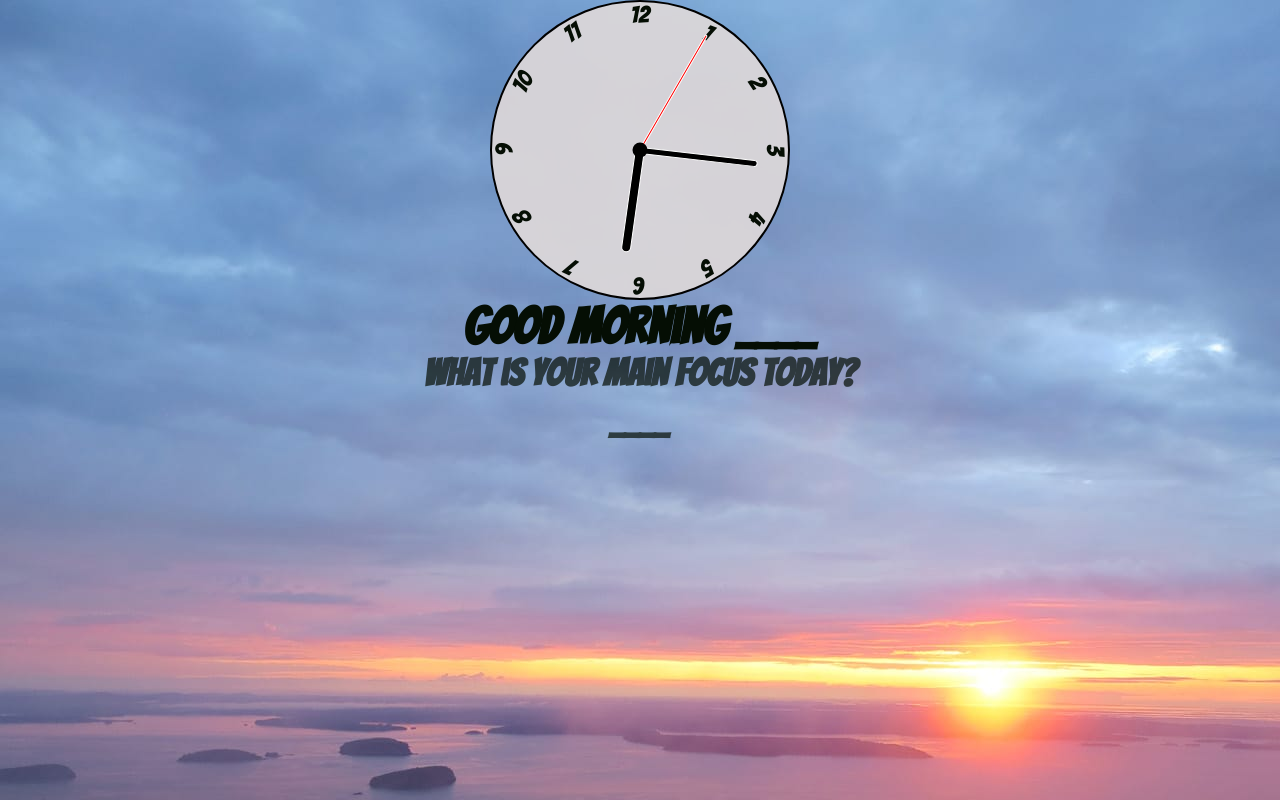
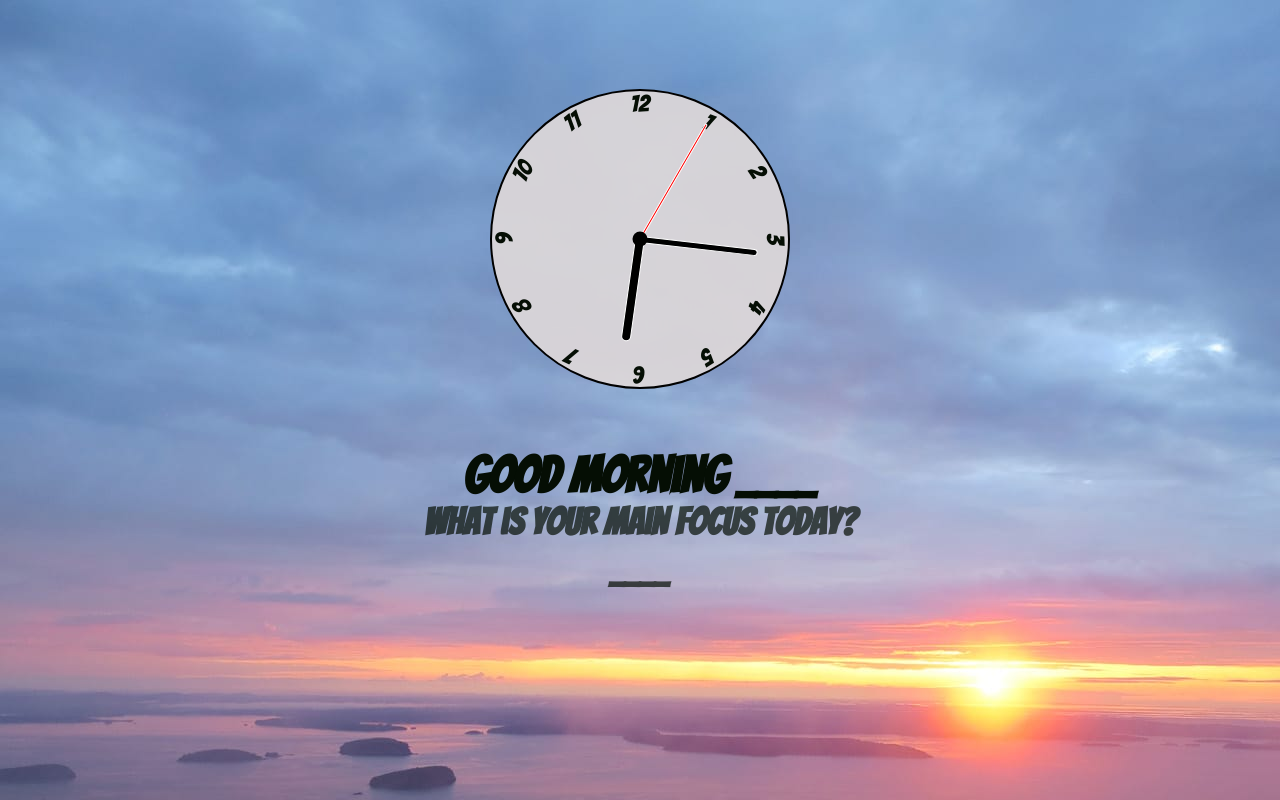
Before and after one commit to leonelRos/Google-extension-API, a browser extension: page index.html in a window 1280 px wide. Drawn offline with Linux system fonts and the light colour scheme.

Commit message:
more functionality added

```diff
--- a/css/main.css
+++ b/css/main.css
@@ -17,10 +17,12 @@ body {
   font-family: 'Bangers', cursive;
   font-weight: 200px;
   font-size: 25px;
+  padding: 89px;
 }
 
 .body-part {
   display: inline-block;
+  padding: 60px;
 }
 
 h1,
```
